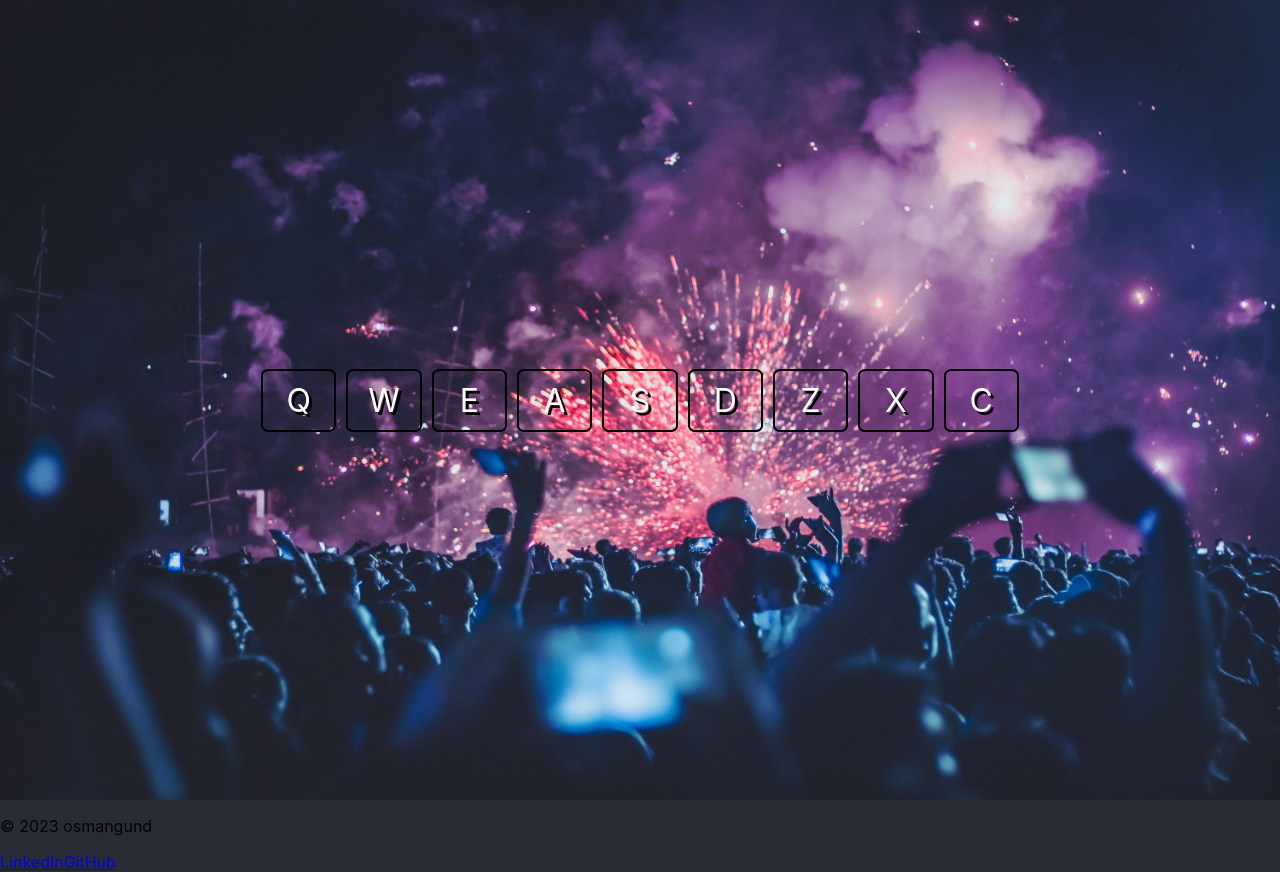
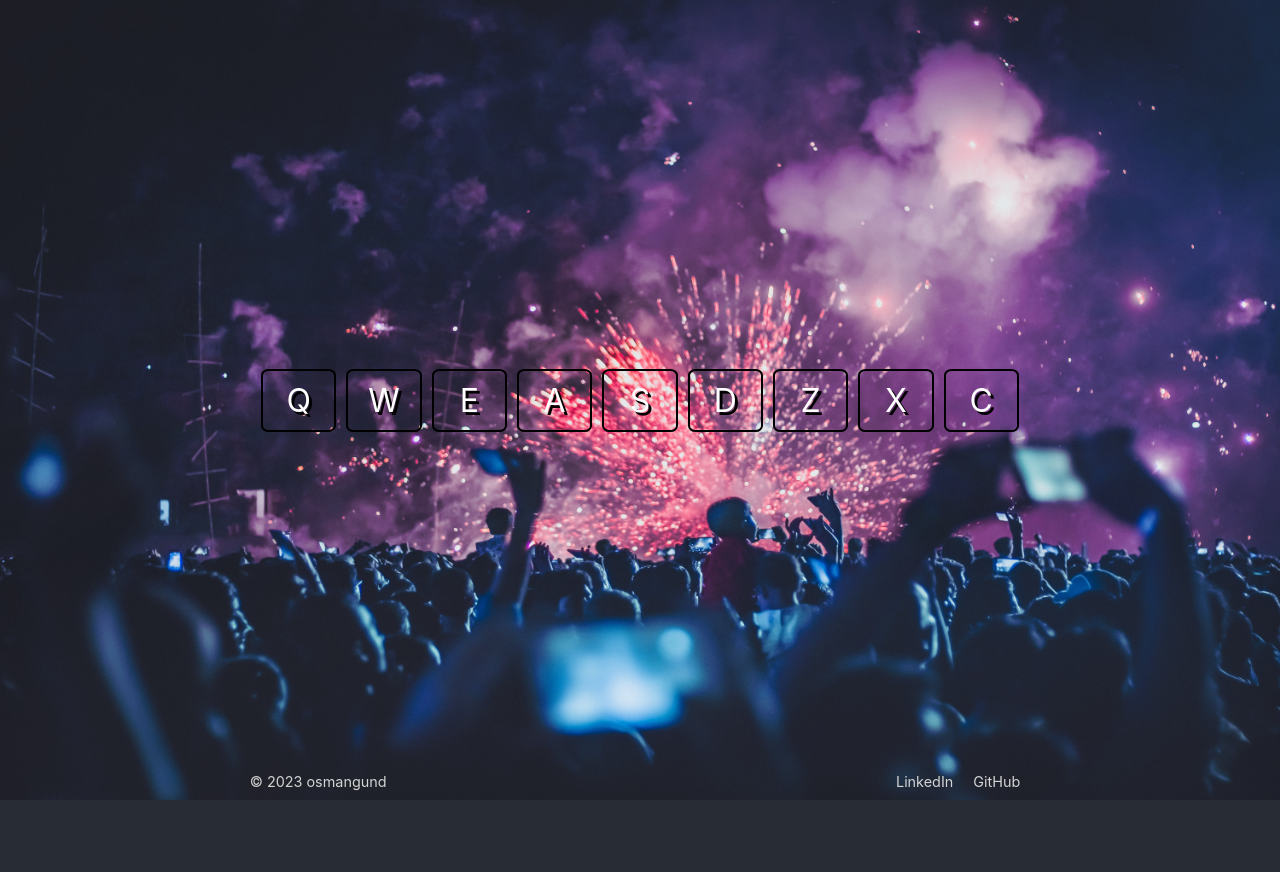
Before and after one commit to emreguendogdu/Drum-Machine, a React (Create React App) app: page / in a window 1280 px wide. After the commit the page ends 800 px from the top, so only its background shows below. Built offline with nearby package versions, Linux system fonts and the light colour scheme.

Commit message:
Finalized Footer styles

```diff
--- a/src/components/styles/Footer.css
+++ b/src/components/styles/Footer.css
@@ -1,6 +1,48 @@
+:root {
+    --main-color: lightgray;
+    --webkit-user-select: none;
+    user-select: none;
+}
+
 footer {
+    position: absolute;
+    bottom: 0;
+    display: flex;
+    justify-content: space-between;
+    width: 100%;
+    text-align: center;
 
 }
-footer-left {
-
+.footer-left p {
+    margin: 0;
+    padding: 0;
 }
+.footer-left, .footer-right {
+    margin: 10px auto;
+    color: var(--main-color);
+    font-size: .9rem;
+}
+.footer-left p:hover {
+    cursor: not-allowed;
+}
+.footer-right a:hover {
+    cursor: pointer;
+}
+.link {
+    text-decoration: none;
+    color: var(--main-color);
+    margin: 0 10px;
+}
+.link:hover {
+    font-weight: bold;
+}
+.link.linkedin:hover {
+    color: #0E76A8;
+}
+.link.github:hover {
+    color: #6e5494;
+}
+.link:active {
+    background-color: #000;
+    color: #89A7F5 !important;
+}
```
